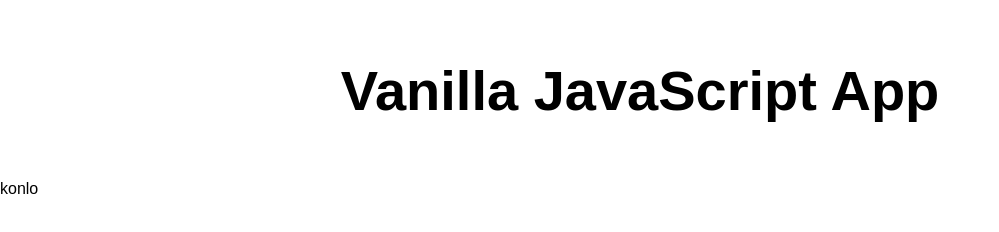
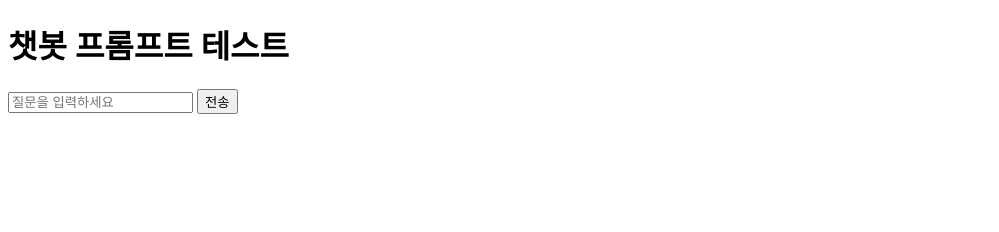
Before and after one commit to konlo/staticwebapp, a website: page src/index.html in a window 1280 px wide. Shown: the whole page, without its empty margins (0-999 px from the left). Drawn offline with Linux system fonts and the light colour scheme.

Commit message:
Update index.html

```diff
--- a/src/index.html
+++ b/src/index.html
@@ -1,18 +1,45 @@
 <!DOCTYPE html>
-<html lang="en">
+<html lang="ko">
+<head>
+    <meta charset="UTF-8">
+    <title>LLM Prompt App</title>
+</head>
+<body>
+    <h1>챗봇 프롬프트 테스트</h1>
+    <input type="text" id="userInput" placeholder="질문을 입력하세요">
+    <button onclick="sendPrompt()">전송</button>
+    <div id="response" style="margin-top: 20px; font-weight: bold;"></div>
 
-<head>
-  <meta charset="UTF-8">
-  <meta name="viewport" content="width=device-width, initial-scale=1.0">
-  <link rel="stylesheet" href="styles.css">
-  <title>Vanilla JavaScript App</title>
-</head>
+    <script>
+        async function sendPrompt() {
+        		const responseDiv = document.getElementById("response");
+            const input = document.getElementById("userInput").value;
+            const functionAppUrl = "https://konlona.azurewebsites.net/api/kopenai_test";
+            const urlWithParams = `${functionAppUrl}?prompt=${encodeURIComponent(input)}`;
 
-<body>
-  <main>
-    <h1>Vanilla JavaScript App</h1>
-  </main>
-  konlo
+            responseDiv.innerText = input
+
+            try {
+                const res = await fetch(urlWithParams, {
+                    method: "GET",  // ? body 불가능
+                    headers: {
+                        "Content-Type": "application/json"
+                    }
+                });
+
+                if (!res.ok) {
+                    throw new Error(`HTTP error! status: ${res.status}`);
+                }
+
+                const data = await res.text();
+                responseDiv.innerText = data;
+                alert(data);
+            } catch (error) {
+                responseDiv.innerText = "오류 발생: " + error.message;
+                alert("오류: " + error.message);
+            }
+
+        }
+    </script>
 </body>
-
 </html>
```
